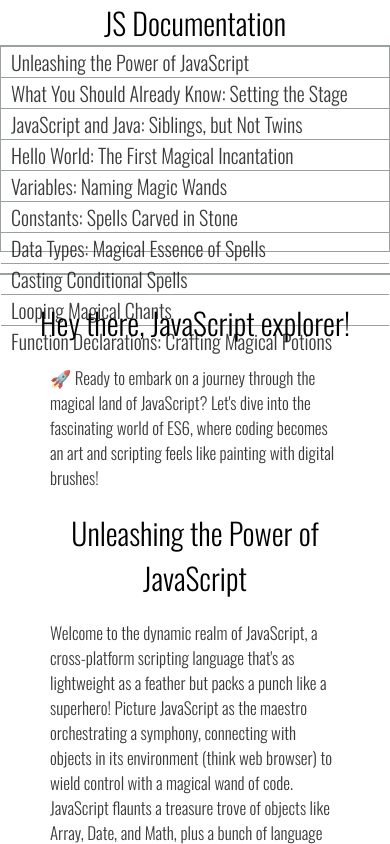
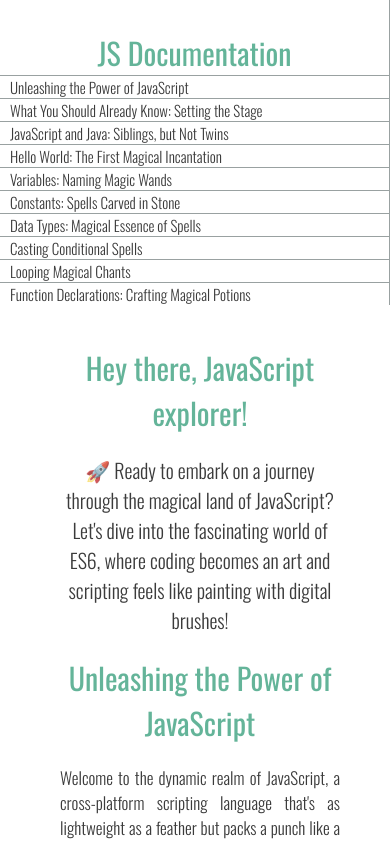
Before and after one commit to dileine/technical-documentation-page, a plain HTML site: page index.html in a window 390 px wide. Shown: the top 844 px of the page. Drawn offline with nearby package versions, Linux system fonts and the light colour scheme.

Commit message:
Improve responsiveness for smaller screens

```diff
--- a/styles.css
+++ b/styles.css
@@ -14,10 +14,11 @@ body {
   --color-border: rgba(0, 20, 20, 0.4);
   --color-link: rgba(71, 209, 163, 0.79);
   --color-text: rgba(10, 10, 10, 0.8);
-  --color-text-hover: rgba(255, 255, 255, 1);
+  --color-header: rgba(58, 160, 126, 0.79);
 }
 
 nav {
+  padding-top: 3rem;
   height: 100%;
   position: fixed;
   border-right: 1px solid var(--color-border);
@@ -40,7 +41,7 @@ nav a {
   color: var(--color-text);
   padding: 0 1rem;
   display: block;
-  transition: color 0.3s ease, background-color 0.3s ease;
+  transition: color 0.3s ease;
 }
 
 nav li:hover a {
@@ -55,7 +56,8 @@ main {
 header {
   text-align: center;
   font-size: 3rem;
-  font-weight: 300;
+  font-weight: 400;
+  color: var(--color-header);
 }
 
 article {
@@ -63,15 +65,28 @@ article {
   padding: 2rem;
   font-size: 1.7rem;
   font-weight: 300;
+  text-align: justify;
+}
+
+#intro {
+  font-size: 2rem;
+  text-align: center;
 }
 
 article li {
-  margin-left: 17px;
+  margin-left: 1.7rem;
 }
 
 code {
-  font-size: 1.3rem;
+  font-size: 1.5rem;
   margin: 5rem;
+  white-space: pre-line;
+  position: relative;
+  line-height: 2;
+  background-color: var(--color-header);
+  padding: 0.6rem;
+  margin: 1.5rem;
+  border-radius: 0.5rem;
 }
 
 @media only screen and (max-width: 815px) {
@@ -80,43 +95,28 @@ code {
   }
 
   nav {
-    font-size: 2rem;
-  }
-
-  nav ul {
-    border: 1px solid var(--color-border);
-    height: 207px;
-  }
-
-  nav {
-    background-color: rgba(255, 255, 255, 1);
-    position: absolute;
+    font-size: 1.5rem;
+    position: relative;
     top: 0;
-    padding: 0;
-    margin: 0;
     width: 100%;
-    max-height: 275px;
-    border: none;
-    z-index: 1;
-    border-bottom: 2px solid var(--color-border);
   }
 
   main {
     position: relative;
     margin: 0;
-    margin-top: 270px;
+    margin-top: 1rem;
   }
 }
 
 @media only screen and (max-width: 400px) {
   main {
-    margin-left: 0;
+    margin-left: 1rem;
   }
 
   code {
     margin-left: 0;
-    width: 100%;
-    padding: 15px 10px;
+    width: calc(100% - 2rem);
+    padding: 1.5rem 1rem;
     min-width: auto;
   }
 }
```
